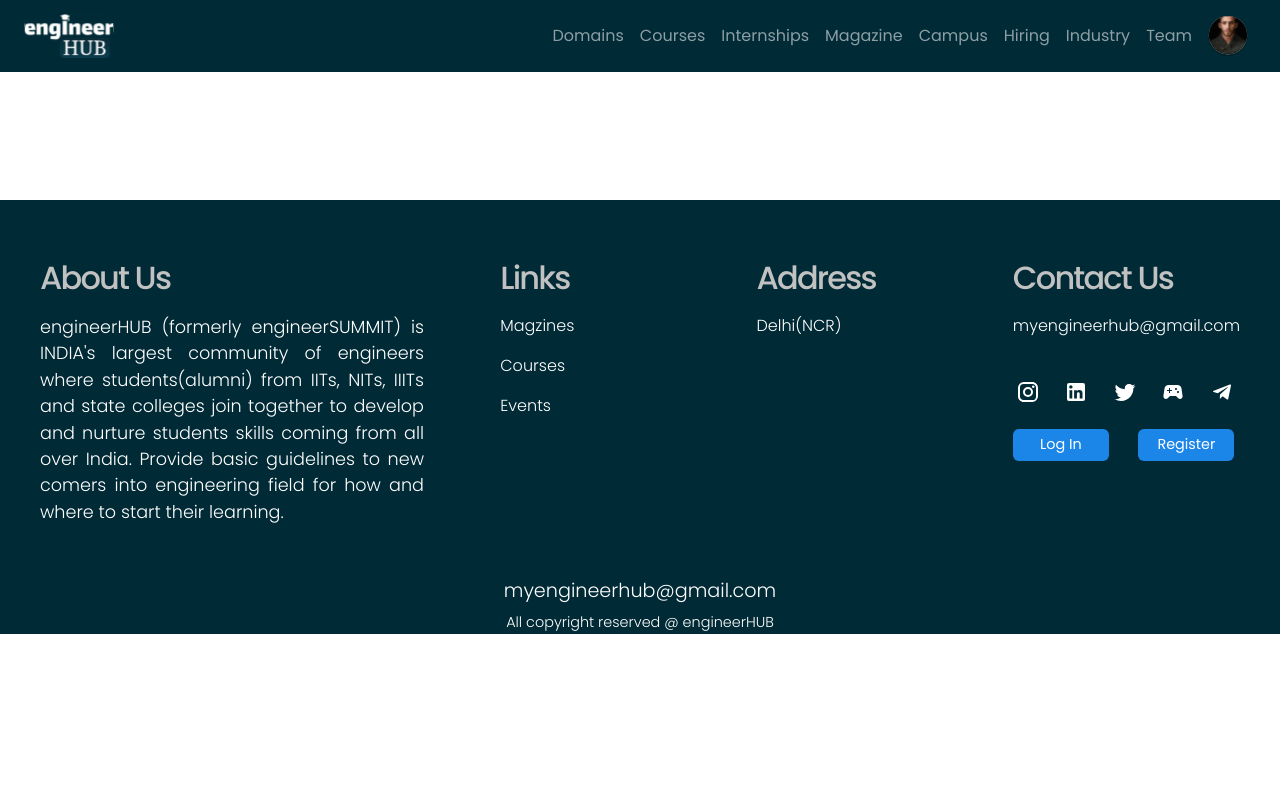
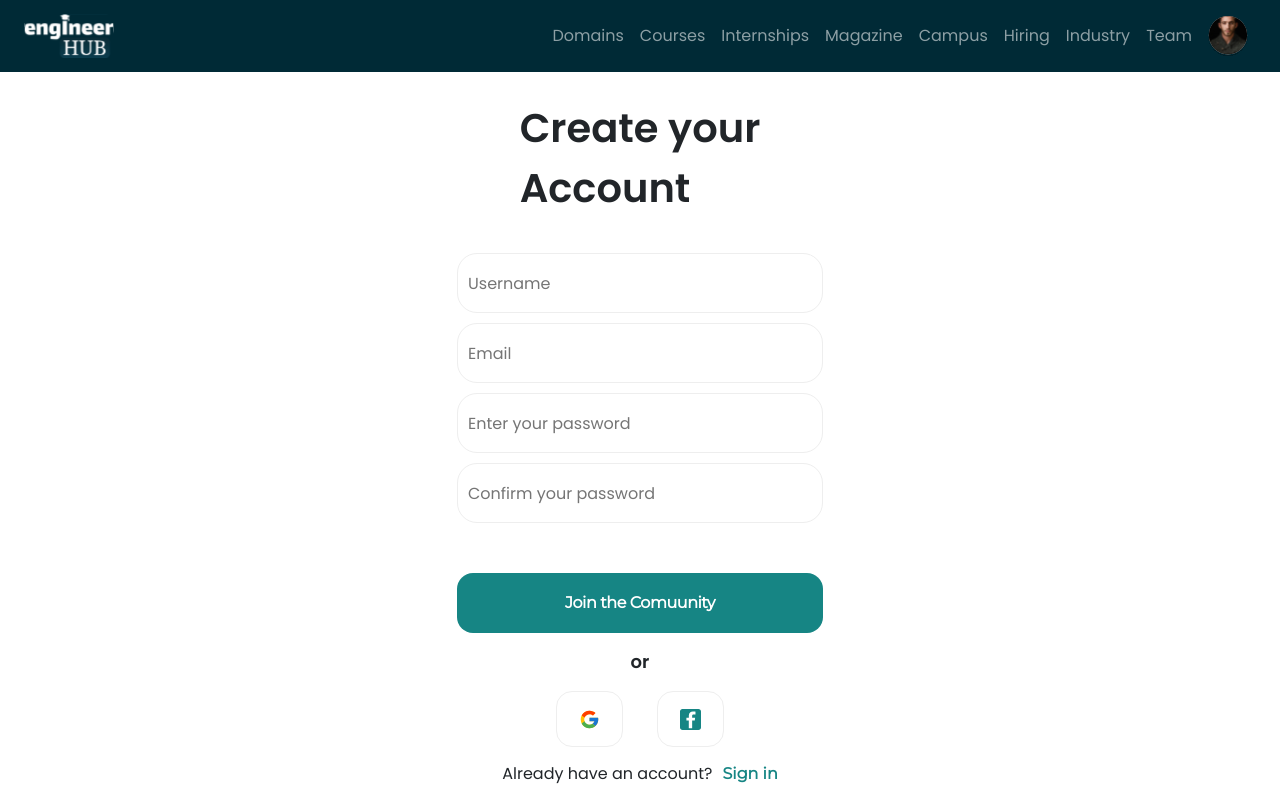
Before and after one commit to veer04/engineerHUBv2, a React (Create React App) app: page /signup in a window 1280 px wide. Shown: the top 800 px of the page. Built offline with nearby package versions, Linux system fonts and the light colour scheme.

Commit message:
signup ui added

```diff
--- a/src/App.js
+++ b/src/App.js
@@ -14,6 +14,7 @@
 import Resources from "./Components/Resources/Resources";
 import Register from "./Components/Login/Register";
 import Success from "./Components/Login/success";
+import Signup from "./Components/Login/Signup";
 import Footer from "./Components/Footer/Footer";
 function App() {
   return (
@@ -37,6 +38,7 @@
         <Route path="/resources" exact element={<Resources />} />
         <Route path="/suc" exact element={<Success />} />
         <Route path="/register" exact element={<Register />} />
+        <Route path="/signup" exact element={<Signup />} />
       </Routes>
       <div className="Footer">
         <Footer />
--- /dev/null
+++ b/src/Components/Login/Signup.js
@@ -0,0 +1,92 @@
+import React from 'react'
+import "./Register.css"
+import gg from "./svg/google.svg";
+import fve from "./svg/fve.svg";
+const Signup = () => {
+  return (
+    <div className="cont">
+    <div className="cont-head">
+      <div
+        className="my-form-head"
+        style={{
+          padding: "0px 0px 30px 0px",
+        }}
+      >
+        Create your <br />
+        Account
+      </div>
+    </div>
+
+    <div className="my-form">
+    <div className="form-cont ">
+        <input
+          className="reg-input"
+          placeholder="Username"
+          type="text"
+          required
+        />
+      </div>
+      <div className="form-cont ">
+        <input
+          className="reg-input"
+          placeholder="Email"
+          type="email"
+          required
+        />
+      </div>
+      <div
+        className="form-cont"
+
+      >
+        <input
+          className="reg-input"
+          type="password"
+          placeholder="Enter your password"
+          required
+        />
+      </div>
+      <div
+        className="form-cont"
+        style={{
+          padding: "0px 0px 40px 0px",
+        }}
+      >
+        <input
+          className="reg-input"
+          type="password"
+          placeholder="Confirm your password"
+          required
+        />
+      </div>
+
+      <div className="form-opt">
+        <div className="my-btn reg-si">Join the Comuunity</div>
+        {/* <div className="d-flex justify-content-center">
+          <div className="f-p">Forgot Password ?</div>
+          <div className="f-p ">Reset Now </div>
+        </div> */}
+      </div>
+      <div className="divisor d-flex justify-content-center">
+        <hr style={{ color: "#6c757d" }} />
+        <span className="d-flex justify-content-center p-2">or</span>
+        <hr />
+      </div>
+      <div className="sign-field reg-field">
+        <div className="sign-opt reg">
+          <img src={gg} alt="google" />
+        </div>
+        <div className="sign-opt reg">
+          <img src={fve} alt="Facebook" />
+        </div>
+      </div>
+
+      <div className="my-item-cont">
+        <div>Already have an account?</div>
+        <div className="f-p ">Sign in</div>
+      </div>
+    </div>
+  </div>
+  )
+}
+
+export default Signup
```
